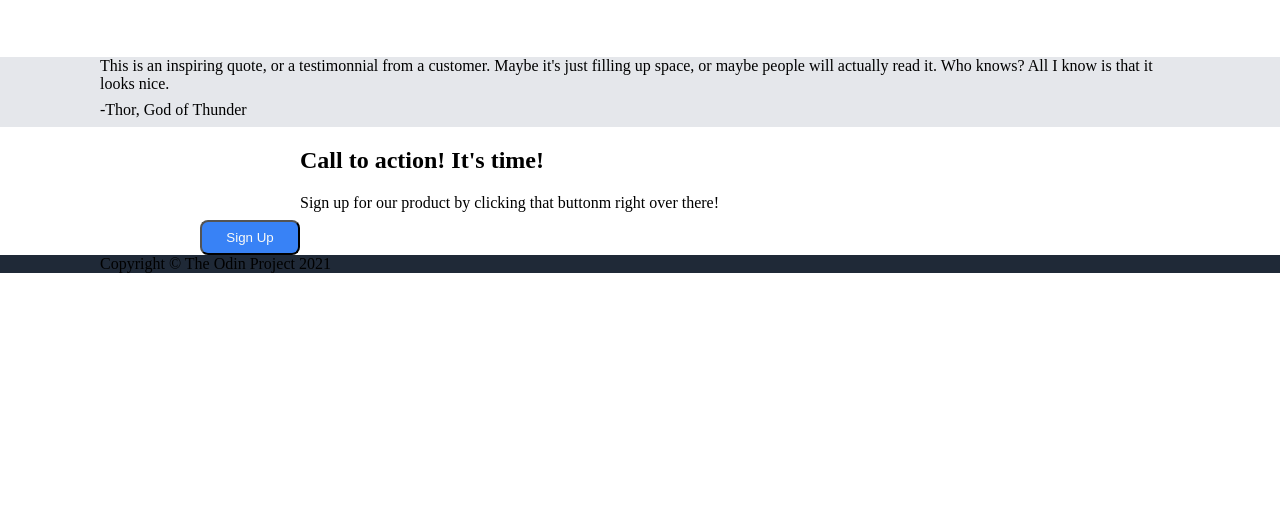
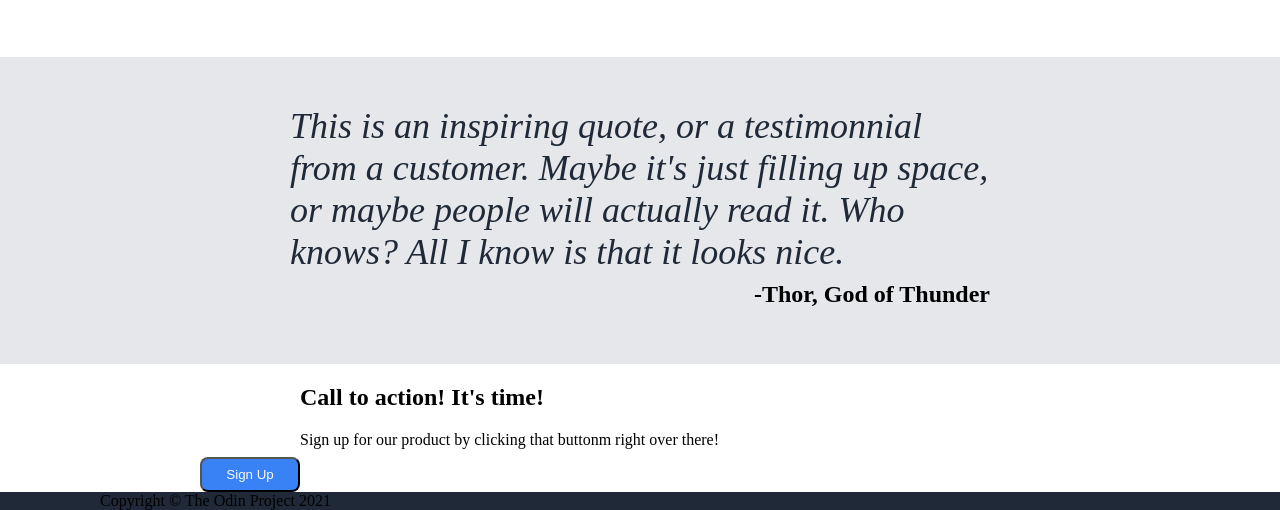
Before and after one commit to MegaShadders/odin-landing-page, a plain HTML site: page index.html in a window 1280 px wide. Shown: the part 789-1299 px from the top of the page. Before the commit the page ends 1062 px from the top, so only its background shows below. Drawn offline with Linux system fonts and the light colour scheme.

Commit message:
style quote section

```diff
--- a/index.html
+++ b/index.html
@@ -47,8 +47,10 @@
         </div>
     </div>
     <div class="quote">
-        <p>This is an inspiring quote, or a testimonnial from a customer. Maybe it's just filling up space, or maybe people will actually read it. Who knows? All I know is that it looks nice.</p>
-        <p>-Thor, God of Thunder</p>
+        <div class="quote-text">
+            <p>This is an inspiring quote, or a testimonnial from a customer. Maybe it's just filling up space, or maybe people will actually read it. Who knows? All I know is that it looks nice.</p>
+            <p id="quote-name">-Thor, God of Thunder</p>
+        </div>
     </div>
     <div class="call-to-action">
         <div class="cta-container">
--- a/style.css
+++ b/style.css
@@ -122,3 +122,28 @@ button{
     width: 150px;
     height: 150px;
 }
+
+.quote{
+    display: flex;
+    flex-direction: column;
+    justify-content: center;
+    align-items: center;
+    padding: 48px 0px;
+}
+
+.quote-text{
+    max-width: 700px;
+    font-size: 36px;
+    font-style: italic;
+    display: flex;
+    flex-direction: column;
+    color: #1F2937;
+}
+
+#quote-name{
+    font-size: 24px;
+    font-weight: 700;
+    color: black;
+    font-style: normal;
+    align-self: flex-end;
+}
```
